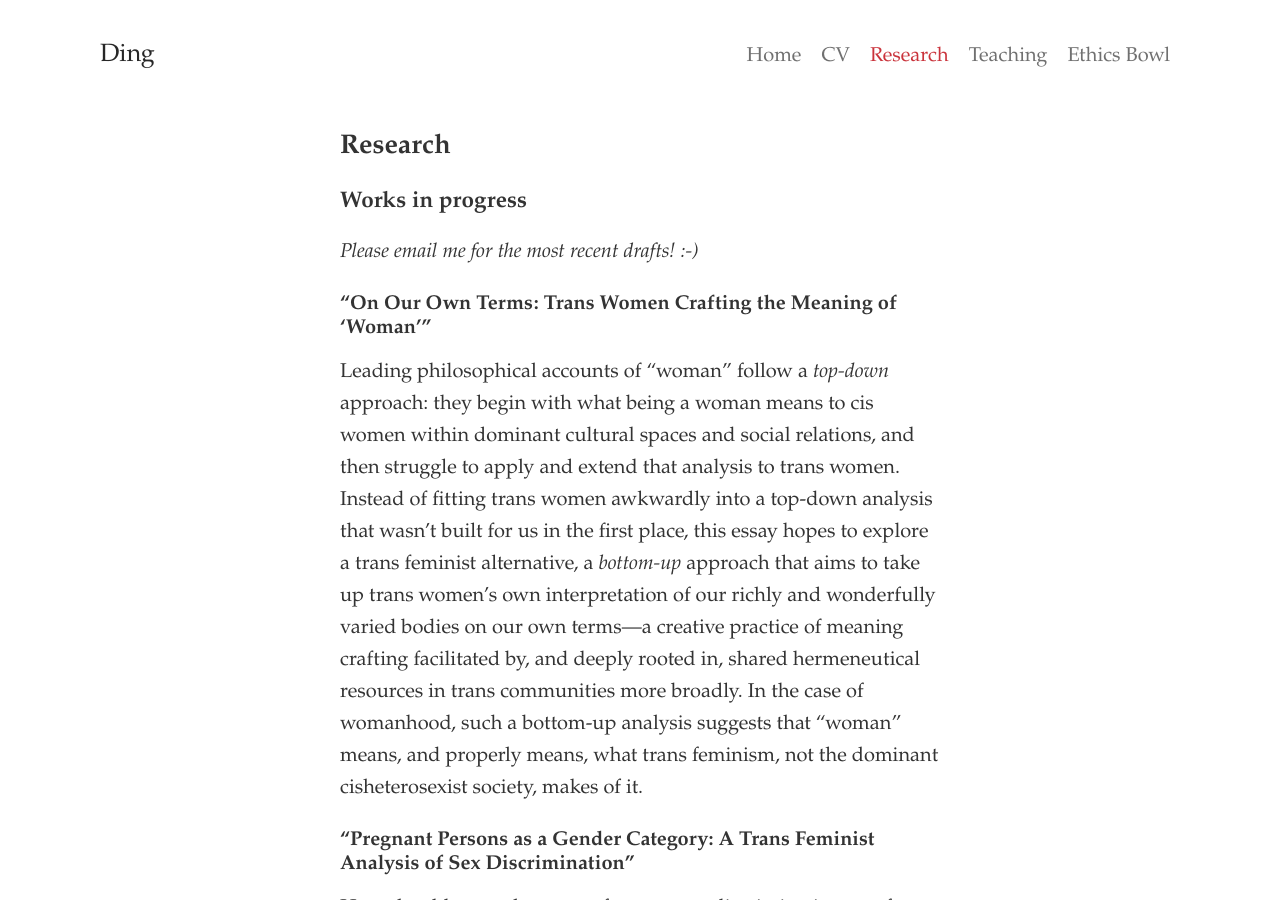
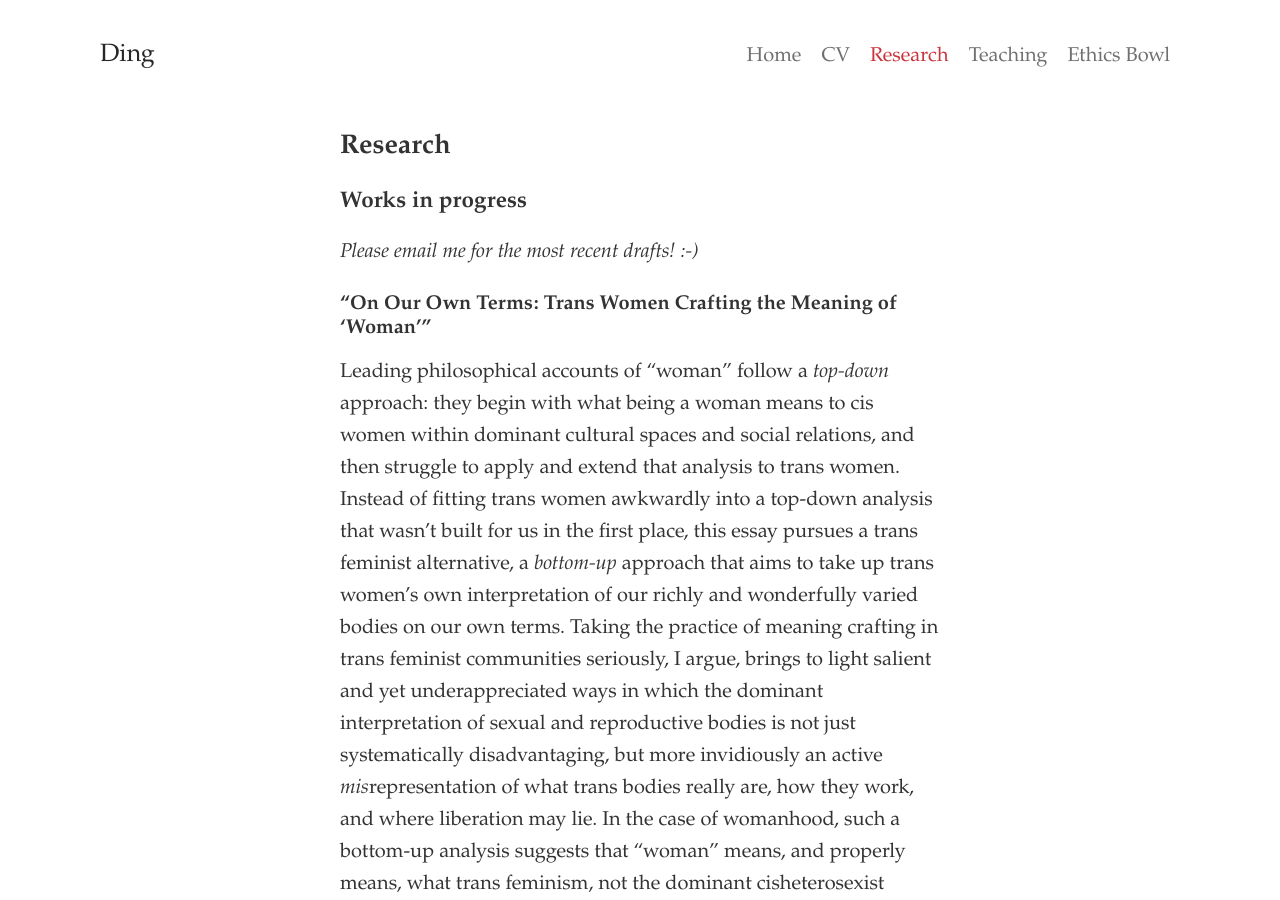
Before and after one commit to dingherself/dingherself.github.io, a Jekyll site: the page built from research.md, in a window 1280 px wide and 900 px high. Built offline with Jekyll 4.4.1, drawn with Linux system fonts in a browser that asks for light colours; nearby versions of some CDN libraries; some web fonts are replaced; some of the changed text lies outside the part shown.

Commit message:
expand ooot blurb

```diff
--- a/research.md
+++ b/research.md
@@ -14,7 +14,7 @@ order: 3
 
 ### “On Our Own Terms: Trans Women Crafting the Meaning of ‘Woman’”
 
-Leading philosophical accounts of “woman” follow a *top-down* approach: they begin with what being a woman means to cis women within dominant cultural spaces and social relations, and then struggle to apply and extend that analysis to trans women. Instead of fitting trans women awkwardly into a top-down analysis that wasn’t built for us in the first place, this essay hopes to explore a trans feminist alternative, a *bottom-up* approach that aims to take up trans women’s own interpretation of our richly and wonderfully varied bodies on our own terms—a creative practice of meaning crafting facilitated by, and deeply rooted in, shared hermeneutical resources in trans communities more broadly. In the case of womanhood, such a bottom-up analysis suggests that “woman” means, and properly means, what trans feminism, not the dominant cisheterosexist society, makes of it.
+Leading philosophical accounts of “woman” follow a *top-down* approach: they begin with what being a woman means to cis women within dominant cultural spaces and social relations, and then struggle to apply and extend that analysis to trans women. Instead of fitting trans women awkwardly into a top-down analysis that wasn’t built for us in the first place, this essay pursues a trans feminist alternative, a *bottom-up* approach that aims to take up trans women’s own interpretation of our richly and wonderfully varied bodies on our own terms. Taking the practice of meaning crafting in trans feminist communities seriously, I argue, brings to light salient and yet underappreciated ways in which the dominant interpretation of sexual and reproductive bodies is not just systematically disadvantaging, but more invidiously an active *mis*representation of what trans bodies really are, how they work, and where liberation may lie. In the case of womanhood, such a bottom-up analysis suggests that “woman” means, and properly means, what trans feminism, not the dominant cisheterosexist society, makes of it.
 
 ### “Pregnant Persons as a Gender Category: A Trans Feminist Analysis of Sex Discrimination”
 
```
